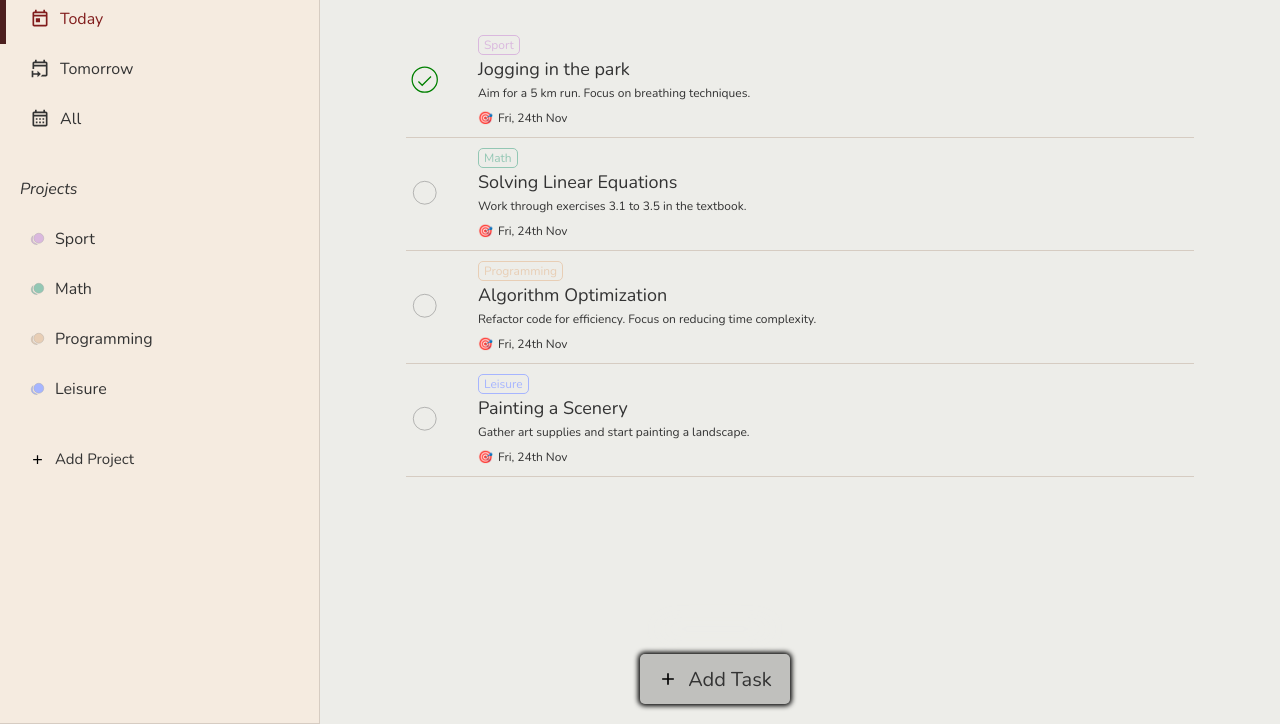
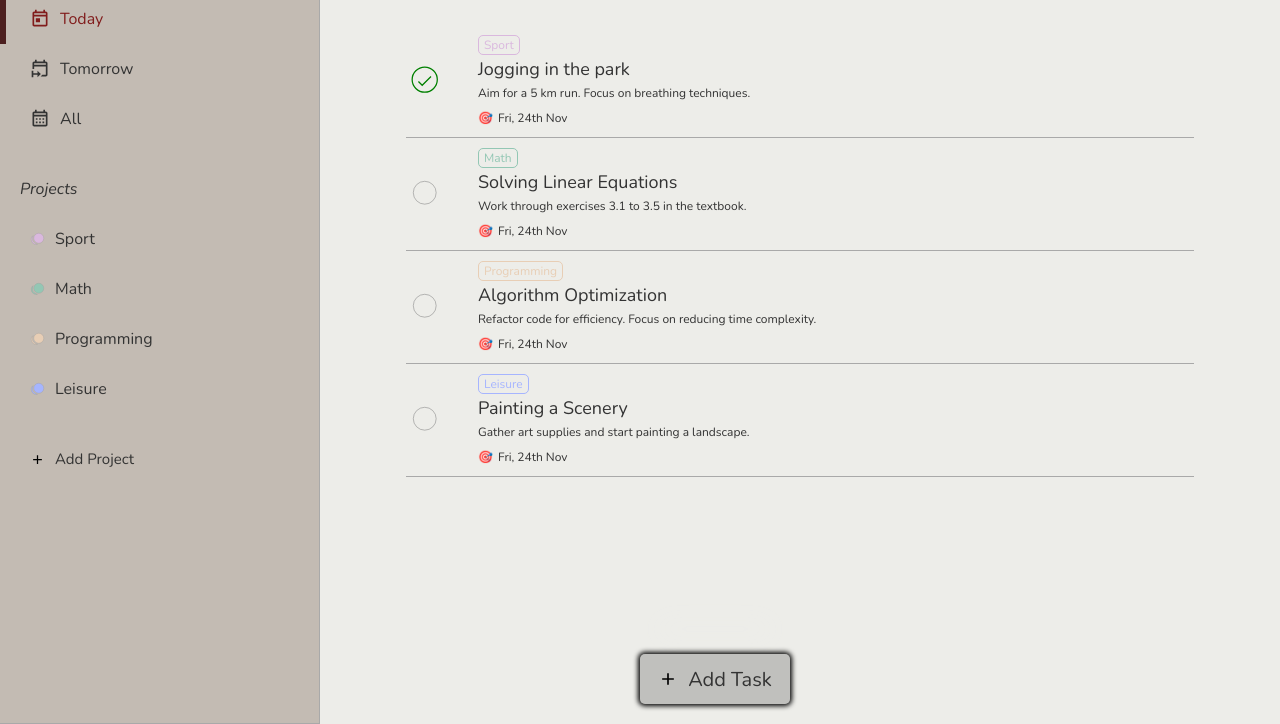
Before and after one commit to sevleo/TOP-NovaTask, a website built with webpack: page src/index.html in a window 1280 px wide. Shown: the part 76-800 px from the top of the page. Built offline with nearby package versions, Linux system fonts and the light colour scheme.

Commit message:
update style

```diff
--- a/src/styles.css
+++ b/src/styles.css
@@ -8,10 +8,10 @@
 
     /* Backgrounds */
     --background-light: #EDEDE9; /*used in backgrounds*/
-    --background-color: #F5EBE0; /*used in navigation panel on the left*/
+    --background-color: #3f1e093e; /*used in navigation panel on the left*/
 
     /* Borders */
-    --border-color: #D6CCC2; /*used in border colors*/
+    --border-color: #a9a9a9; /*used in border colors*/
     --border-dark: #999; /*used in border colors*/
 
     /* Buttons */
```
Also changed, not shown: dist/main.js.
